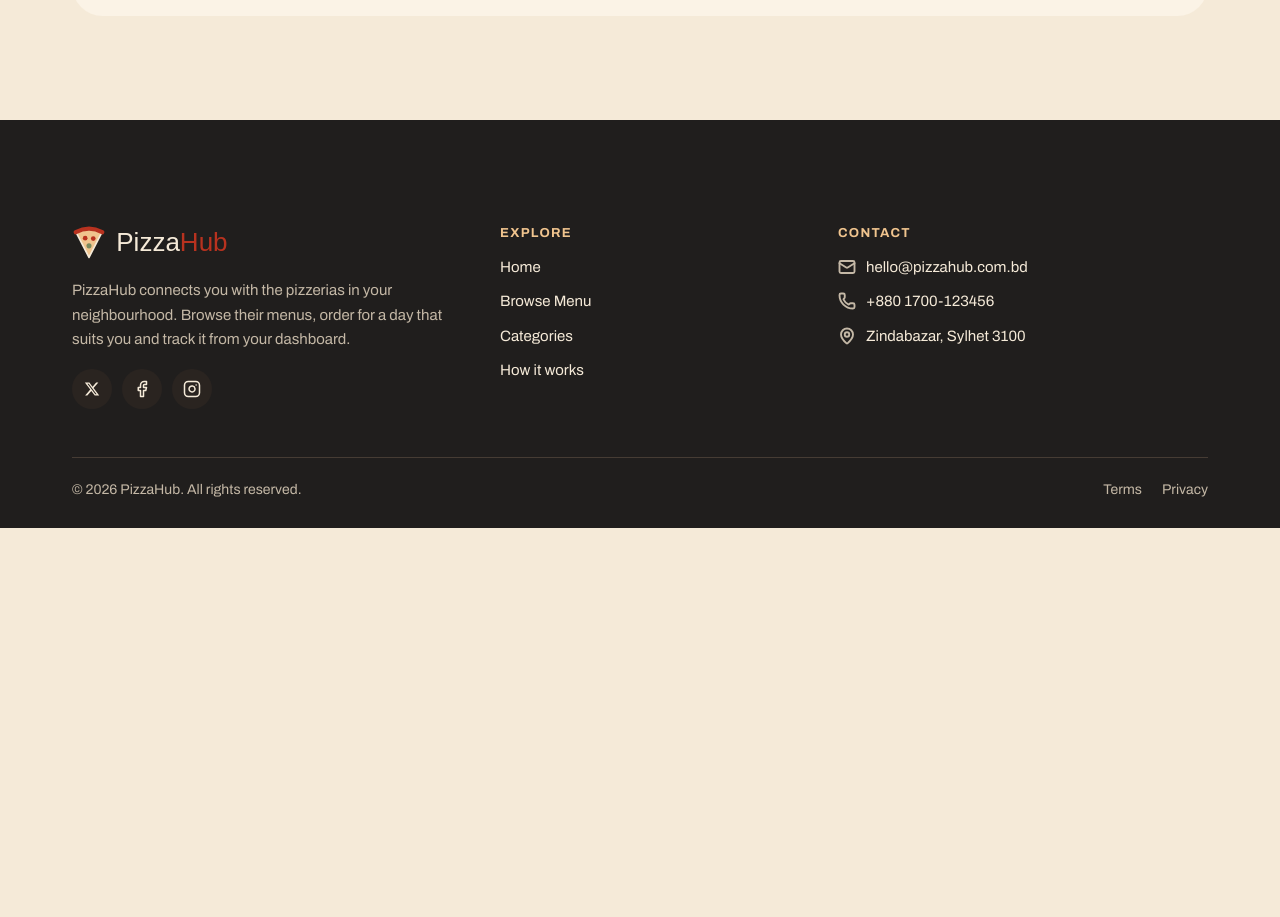
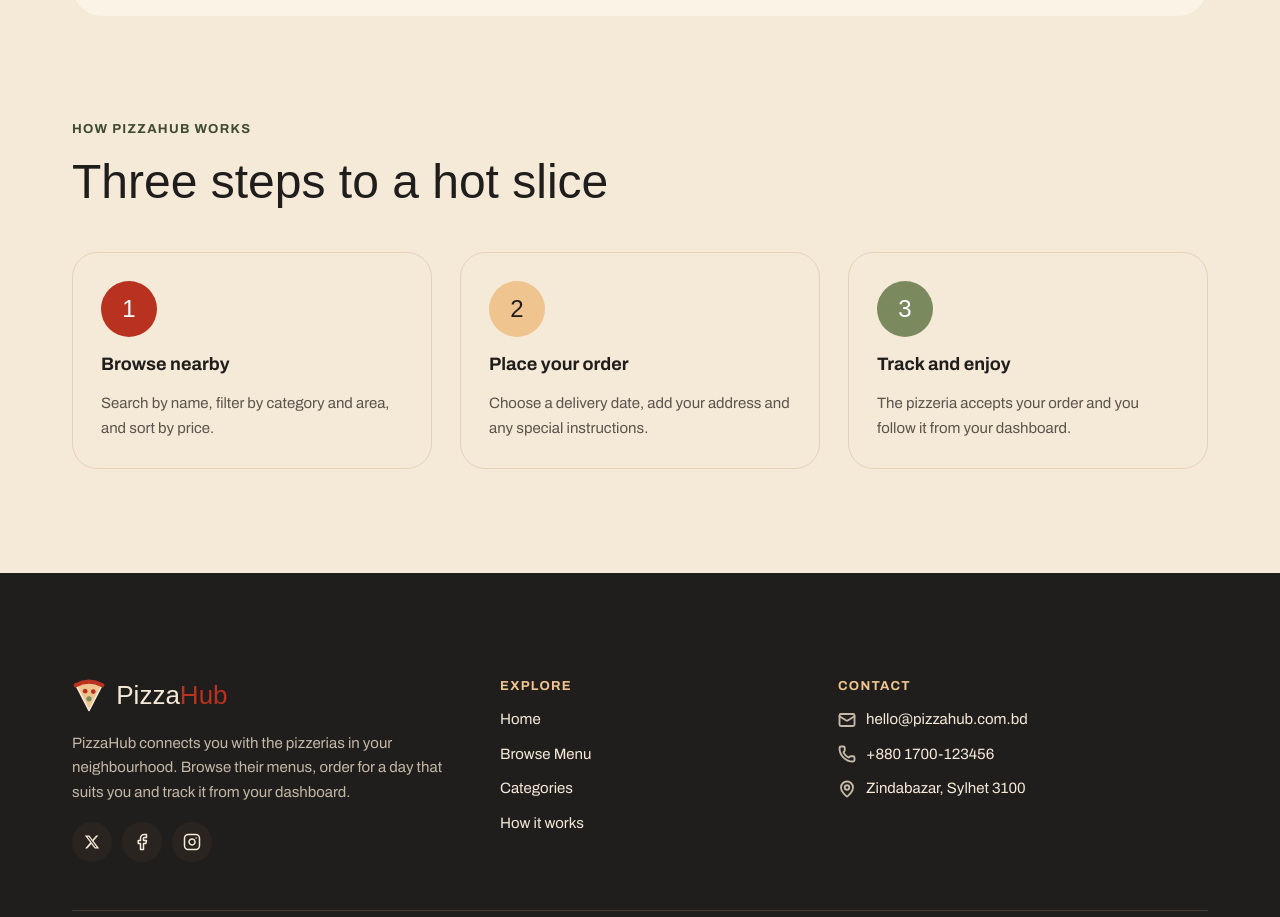
Before and after one commit to Samz6293/ph-assignment-9-client, a Next.js app: page / in a window 1280 px wide. Shown: the part 1240-2157 px from the top of the page. Before the commit the page ends 1768 px from the top, so only its background shows below. Built offline with nearby package versions, Linux system fonts and the light colour scheme; a web font is replaced by a local one.

Commit message:
Add How PizzaHub works section
Three step cards with brand-coloured number circles. The section id
lets the footer's How it works link scroll to it.

```diff
--- a/app/page.tsx
+++ b/app/page.tsx
@@ -1,5 +1,6 @@
 import Hero from "@/components/home/Hero";
 import WhyChooseUs from "@/components/home/WhyChooseUs";
+import HowItWorks from "@/components/home/HowItWorks";
 
 export default function Home() {
     return (
@@ -7,6 +8,7 @@ export default function Home() {
             <Hero />
             {/* TODO: Featured Menu Items and Pizza Categories go here, after Phase 3 */}
             <WhyChooseUs />
+            <HowItWorks />
         </>
     )
 }
--- /dev/null
+++ b/components/home/HowItWorks.tsx
@@ -0,0 +1,47 @@
+import SectionHeader from "@/components/shared/SectionHeader";
+
+// step colours follow the brand: Tomato, Crust, Basil
+const steps = [
+    {
+        number: 1,
+        color: "bg-primary text-primary-foreground",
+        title: "Browse nearby",
+        text: "Search by name, filter by category and area, and sort by price.",
+    },
+    {
+        number: 2,
+        color: "bg-highlight text-premium",
+        title: "Place your order",
+        text: "Choose a delivery date, add your address and any special instructions.",
+    },
+    {
+        number: 3,
+        color: "bg-success text-success-foreground",
+        title: "Track and enjoy",
+        text: "The pizzeria accepts your order and you follow it from your dashboard.",
+    },
+];
+
+export default function HowItWorks() {
+    return (
+        <section id="how-it-works" className="content-box flex flex-col gap-10 pb-16
+            md:pb-20 lg:pb-26">
+            <SectionHeader overline="How PizzaHub works" title="Three steps to a hot slice" />
+
+            {/* steps */}
+            <div className="grid grid-cols-1 gap-4
+                md:grid-cols-2 md:gap-5.5 lg:grid-cols-3 lg:gap-7">
+                {steps.map((step) =>
+                    <div key={step.number} className="flex flex-col gap-4 border p-7 rounded-2xl">
+                        <span className={`flex items-center justify-center size-14 rounded-full font-heading text-2xl
+                            ${step.color}`}>
+                            {step.number}
+                        </span>
+                        <h3 className="text-lg font-sans font-bold">{step.title}</h3>
+                        <p className="text-md text-muted-foreground leading-relaxed">{step.text}</p>
+                    </div>
+                )}
+            </div>
+        </section>
+    )
+}
```
